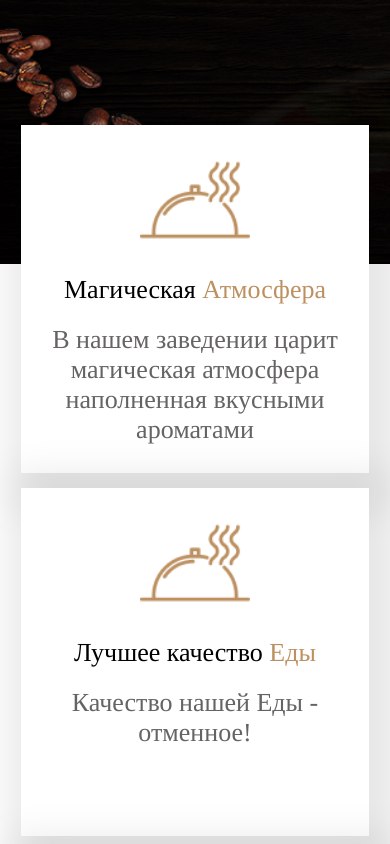
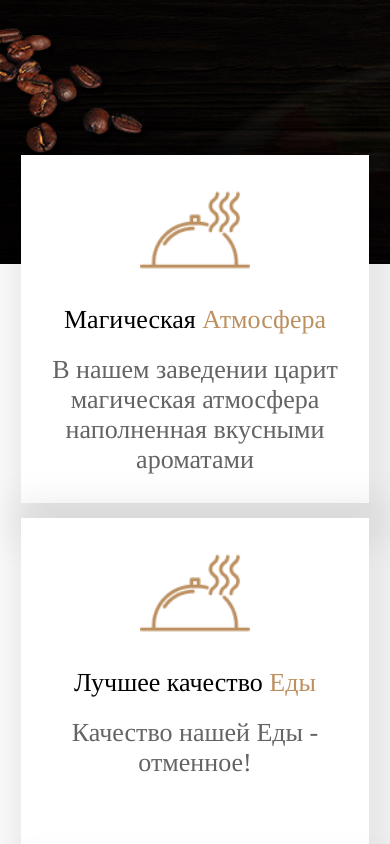
Before and after one commit to Vovukanp31/homeworks, a plain HTML site: page homework_6/index.html in a window 390 px wide. Shown: the part 580-1424 px from the top of the page. Drawn offline with Linux system fonts and the light colour scheme.

Commit message:
hw 6 done

```diff
--- a/homework_6/css/media.css
+++ b/homework_6/css/media.css
@@ -60,6 +60,7 @@
         flex-direction: column;
         align-items: center;
         row-gap: 15px;
+        top: 30px;
     }
 
 }
--- a/homework_6/css/style.css
+++ b/homework_6/css/style.css
@@ -183,7 +183,9 @@ table {
     display: flex;
     justify-content: center;
     column-gap: 30px;
-    margin-top: 60px;
+    position: relative;
+    top: 50px;
+    /*margin-top: 60px;*/
 }
 
 .review__block {
```
